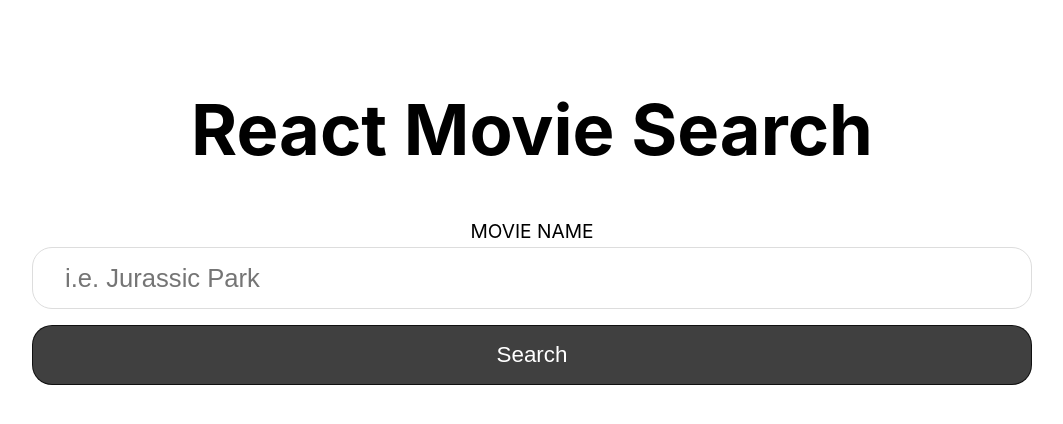
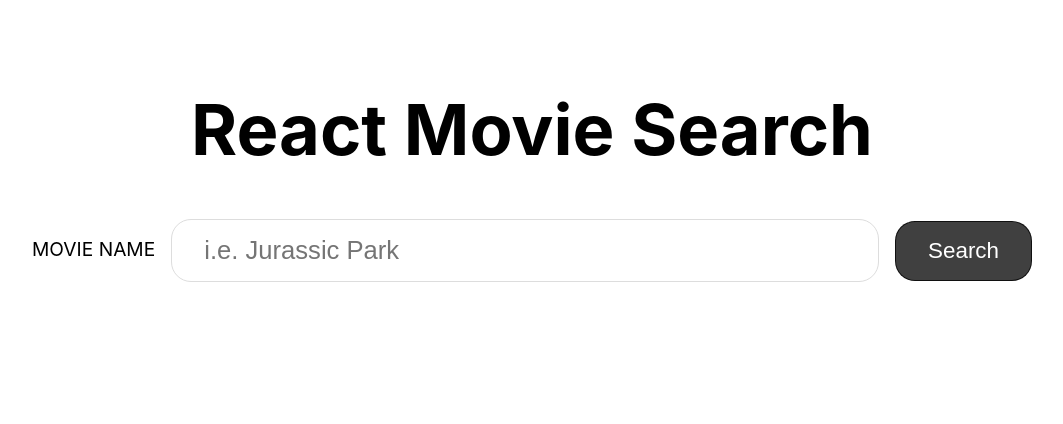
Before and after one commit to jc-nzc/silver-eureka, a React (Create React App) app: page / in a window 1280 px wide. Shown: the top 424 px of the page, without its empty margins (108-1171 px from the left). Built offline with nearby package versions, Linux system fonts and the light colour scheme.

Commit message:
component

```diff
--- a/src/index.css
+++ b/src/index.css
@@ -31,11 +31,11 @@ small {
     text-align: center
 }
 
-form {
+/* form {
   text-align: center;
-}
+} */
 
- /* stacking the form grid */
+
 .form {
     display:grid;
 }
@@ -69,3 +69,15 @@ form {
 .button:hover {
     background-color: rgba(0,0,0,0.85);
 }
+
+@media (min-width:786px){
+    .form {
+        grid-template-columns: auto 1fr auto;
+        grid-gap: 1rem;
+        align-items: center;
+    }
+
+    .input {
+        margin-bottom: 0;
+    }
+}
--- a/src/searchMovies.js
+++ b/src/searchMovies.js
@@ -1,9 +1,15 @@
 import React from "react";
 
 export default function SearchMovies(){
+
+    const searchMovies = async (e) => {
+        e.preventDefault()
+        console.log("submitting");
+    }
+
     return (
-        <form className="form">
-            <label className="label" htmlFor="query">Movie Name </label>
+        <form className="form" onSubmit={searchMovies}>
+            <label className="label" htmlFor="query">Movie Name</label>
             <input className="input" type="text" name="query"
                 placeholder="i.e. Jurassic Park"/>
             <button className="button" type="submit">Search</button>
```
Also changed, not shown: 1 other file (tests, documents, lock files or other folders).
